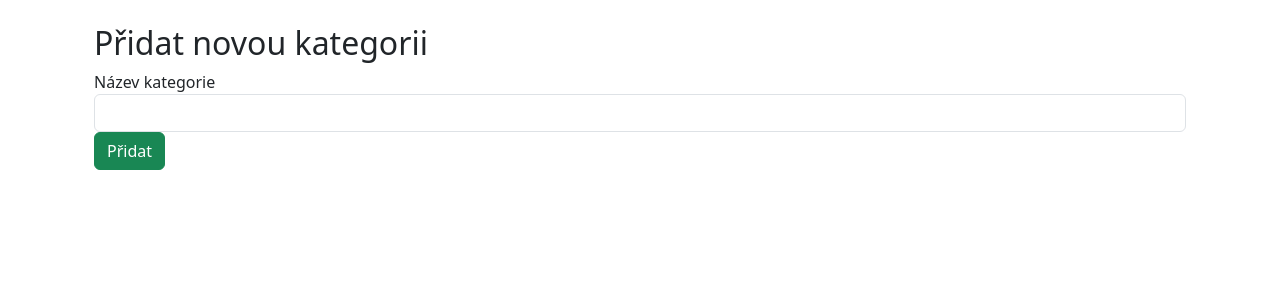
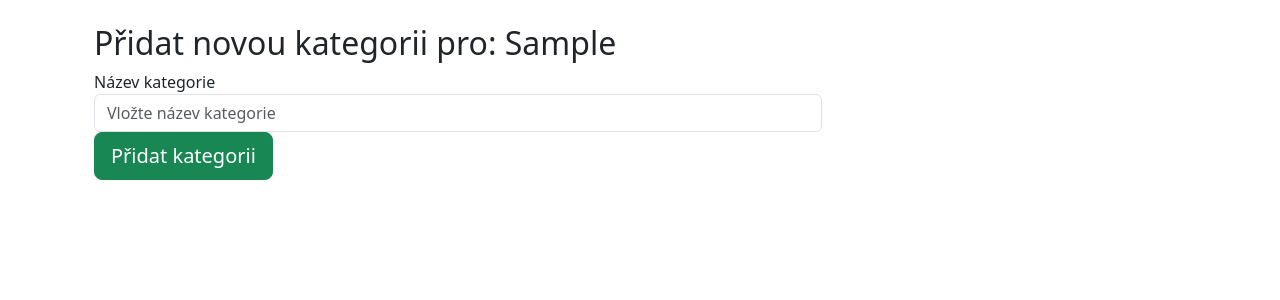
Before and after one commit to davidddDev/komponenty, a CodeIgniter 4 app: the page made by app/Views/kategorie.php in a window 1280 px wide. Shown: the top 300 px of the page. Run offline with PHP 8.4 and a stand-in for CodeIgniter, Linux system fonts and the light colour scheme; the template is opened without the code that fills it: most values are stand-ins (such as "Sample title", 1, 10 or a date in 2020); some libraries are stand-ins or nearby versions.

Commit message:
ErrorException Attempt to read property "typKomponent" on null
APPPATH\Views\kategorie.php at line 5

```diff
--- a/app/Config/Routes.php
+++ b/app/Config/Routes.php
@@ -10,4 +10,5 @@ $routes->get('index', 'Main::index');
 $routes->get('typ-komponent/(:any)', 'Main::komponenty_podle_typu/$1');
 $routes->get('komponent/(:num)', 'Main::komponent_detail/$1');
 $routes->get('taby', 'Main::taby');
-$routes->match(['get', 'post'], 'kategorie', 'Main::nova_kategorie');
+$routes->match(['get', 'post'], 'typ-komponent/(:any)/kategorie', 'Main::nova_kategorie');
+$routes->get('kategorie', 'Main::nova_kategorie/$1');
--- a/app/Models/Kategorie.php
+++ b/app/Models/Kategorie.php
@@ -6,13 +6,13 @@ use CodeIgniter\Model;
 
 class Kategorie extends Model
 {
-    protected $table            = 'kategorie';
+    protected $table            = 'mt_kategorie';
     protected $primaryKey       = 'id';
     protected $useAutoIncrement = true;
     protected $returnType       = 'object';
     protected $useSoftDeletes   = true;
     protected $protectFields    = false;
-    protected $allowedFields    = [];
+    protected $allowedFields    = ['nazev'];
 
     protected bool $allowEmptyInserts = false;
     protected bool $updateOnlyChanged = true;
--- a/app/Models/Komponent.php
+++ b/app/Models/Komponent.php
@@ -12,7 +12,7 @@ class Komponent extends Model
     protected $returnType       = 'object';
     protected $useSoftDeletes   = true;
     protected $protectFields    = false;
-    protected $allowedFields    = [];
+    protected $allowedFields = ['id', 'nazev', 'vyrobce_id', 'typKomponent_id', 'pic', 'delete', 'odkaz', 'created_at', 'updated_at', 'deleted_at'];
 
     protected bool $allowEmptyInserts = false;
     protected bool $updateOnlyChanged = true;
--- a/app/Views/kategorie.php
+++ b/app/Views/kategorie.php
@@ -2,13 +2,19 @@
 <?= $this->section('content') ?>
 
 <div class="container">
-    <h2>Přidat novou kategorii</h2>
-    <form method="post" action="<?= base_url('kategorie') ?>">
+    <h2 class="title">Přidat novou kategorii pro: <?= $typKomponent->typKomponent ?></h2>
+    <form method="post" action="<?= base_url('typ-komponent/' . $typKomponent->url . '/kategorie') ?>" class="form-horizontal">
         <div class="form-group">
-            <label for="nazev">Název kategorie</label>
-            <input type="text" name="nazev" class="form-control" required>
+            <label for="nazev" class="col-sm-2 control-label">Název kategorie</label>
+            <div class="col-sm-8">
+                <input type="text" name="nazev" placeholder="Vložte název kategorie" class="form-control" required>
+            </div>
         </div>
-        <button type="submit" class="btn btn-success">Přidat</button>
+        <div class="form-group">
+            <div class="col-sm-12">
+                <button type="submit" class="btn btn-success btn-lg">Přidat kategorii</button>
+            </div>
+        </div>
     </form>
 </div>
 
```
Also changed, not shown: app/Controllers/Main.php (+17 -9 lines), app/Views/index.php (+3 -13 lines).
